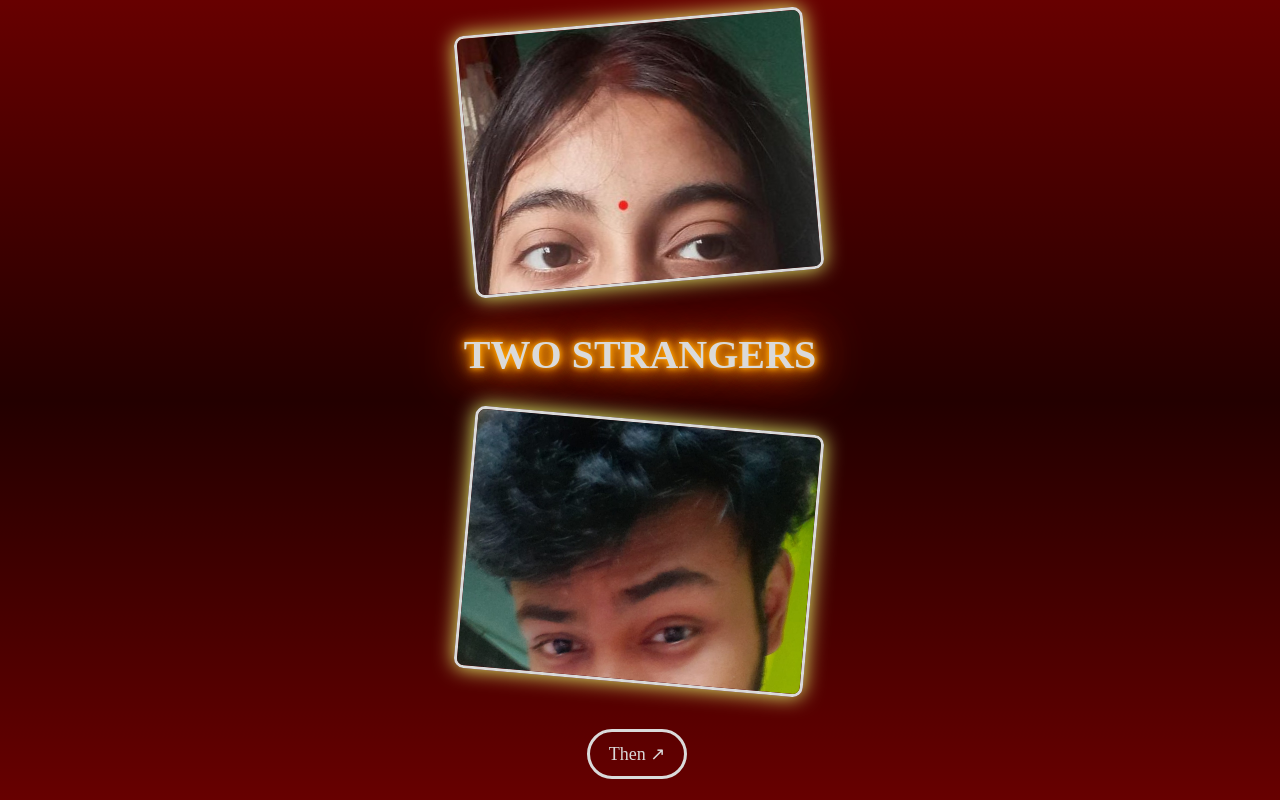
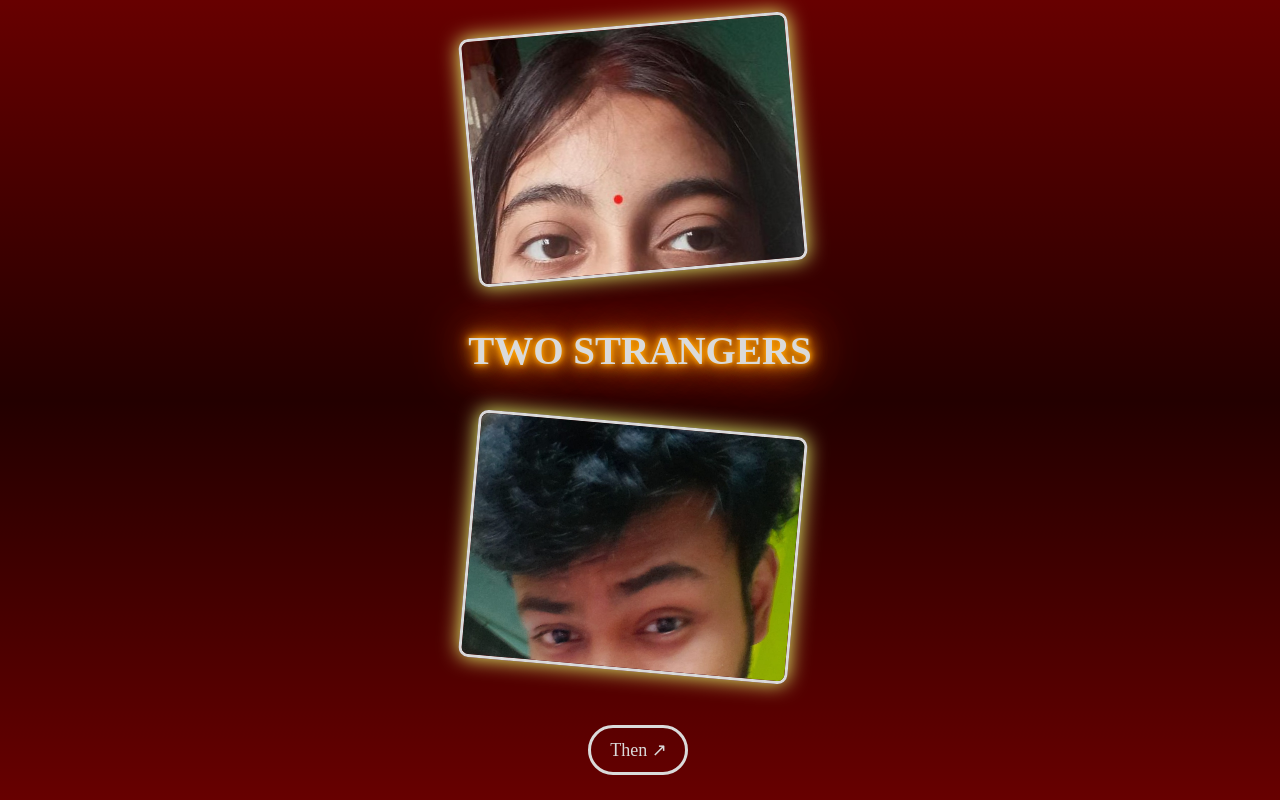
Before and after one commit to KIRA-L001/friends, a plain HTML site: page index.html in a window 1280 px wide. Drawn offline with Linux system fonts and the light colour scheme.

Commit message:
Update style1.css

```diff
--- a/style1.css
+++ b/style1.css
@@ -14,7 +14,7 @@ html,body{
     background: linear-gradient(#670000, #230000, #670000);
 }
 .img1 img{
-    width: 350px;
+    width: 330px;
     border-radius: 10px;
     transform: rotate(-5deg);
     border: #dadada solid 3px;
@@ -22,14 +22,14 @@ html,body{
 
 }
 .img2 img{
-    width: 350px;
+    width: 330px;
     border-radius: 10px;
     transform: rotate(5deg);
     border: #dadada solid 3px;
     box-shadow: 0px 0px 20px #ecff72;
 }
 h1{
-    font-size: 40px;
+    font-size: 39px;
     text-shadow: 0 0 5px #ffa500, 0 0 15px #ffa500, 0 0 20px #ffa500, 0 0 40px #ffa500, 0 0 60px #ff0000, 0 0 10px #ff8d00, 0 0 98px #ff0000;
 }
 button{
```
